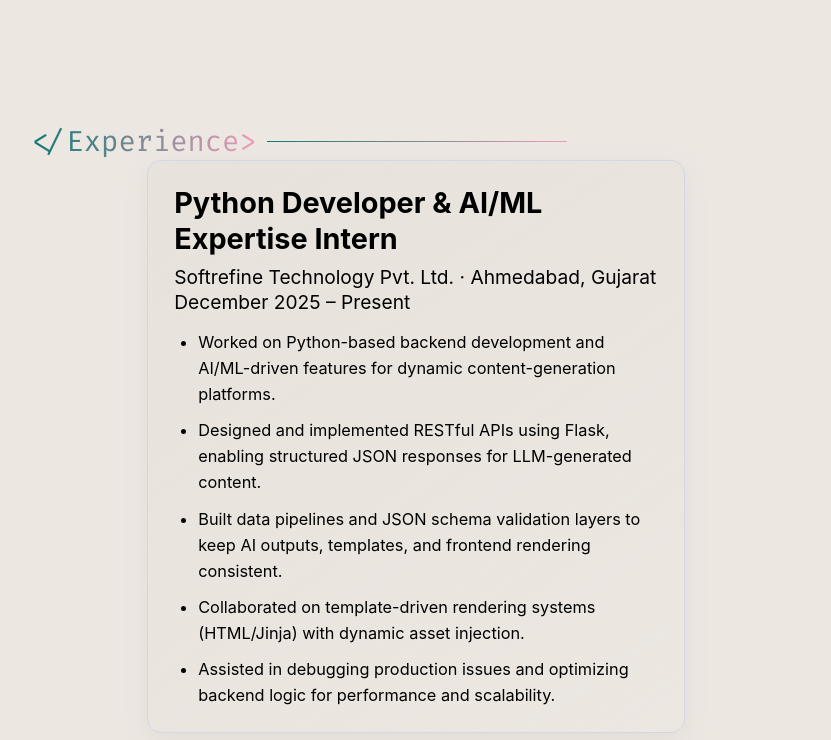
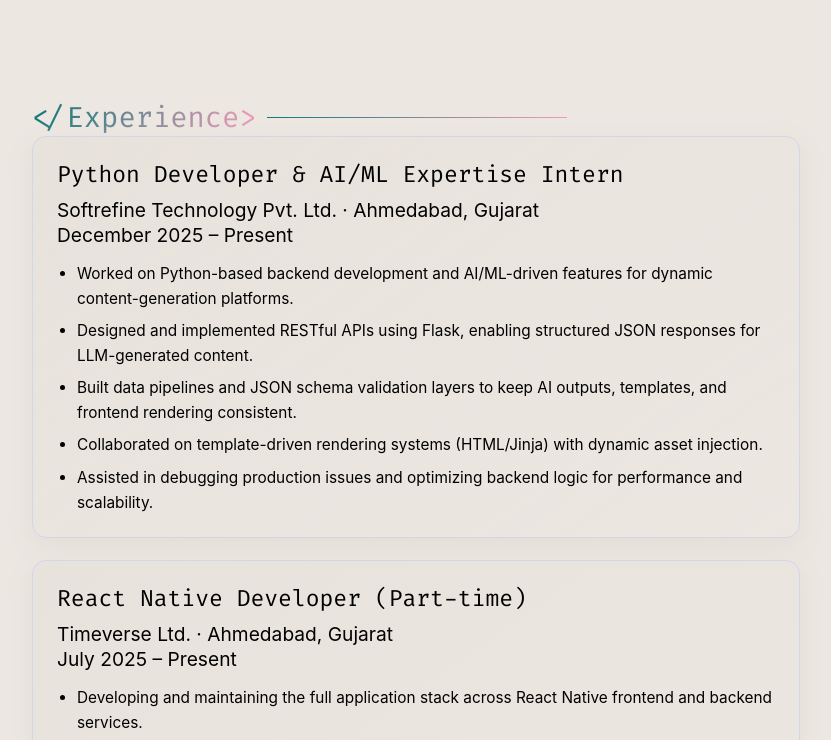
Before and after one commit to madhav0110/Portfolio, a plain HTML site: page index.html in a window 1280 px wide. Shown: the part 1680-2420 px from the top of the page, without its empty margins (224-1055 px from the left). Drawn offline with nearby package versions, Linux system fonts and the light colour scheme; a web font is replaced by a local one.

Commit message:
Refine experience section alignment and typography

```diff
--- a/style.css
+++ b/style.css
@@ -786,39 +786,45 @@
     line-height:25px
 }
 .experience-info{
-    width:70%;
-    gap:28px
+    width:100%;
+    max-width:900px;
+    margin:0 auto;
+    gap:22px
 }
 .experience-item{
-    padding:24px 26px;
+    width:100%;
+    padding:22px 24px;
     border:1px solid var(--color-navbarBorder-dark);
     border-radius:14px;
     background:linear-gradient(145deg,var(--tech-stack-box-first-color),var(--tech-stack-box-second-color));
     box-shadow:0 8px 24px var(--color-shadowDark)
 }
 .experience-item h3{
-    font-size:3rem;
-    line-height:1.25;
+    font-size:2.4rem;
+    line-height:1.35;
+    font-family:fira code;
+    font-weight:500;
     color:var(--color-white);
     margin-bottom:8px
 }
 .experience-meta,.experience-date{
-    color:var(--color-ddd-color);
-    font-size:2.1rem;
-    line-height:1.5
+    color:var(--color-lightgrey);
+    font-size:1.7rem;
+    line-height:1.55
 }
 .experience-item .experience-date{
     margin-bottom:14px
 }
 .experience-points{
-    margin-left:24px;
+    margin:0;
+    padding-left:20px;
     display:flex;
     flex-direction:column;
-    gap:10px
+    gap:8px
 }
 .experience-points li{
     color:var(--color-white);
-    font-size:1.7rem;
+    font-size:1.6rem;
     line-height:1.6
 }
 .dp{
@@ -1453,10 +1459,10 @@
         padding:20px
     }
     .experience-item h3{
-        font-size:2.6rem
+        font-size:2.1rem
     }
     .experience-meta,.experience-date{
-        font-size:1.9rem
+        font-size:1.6rem
     }
     .experience-points li{
         font-size:1.6rem
```
